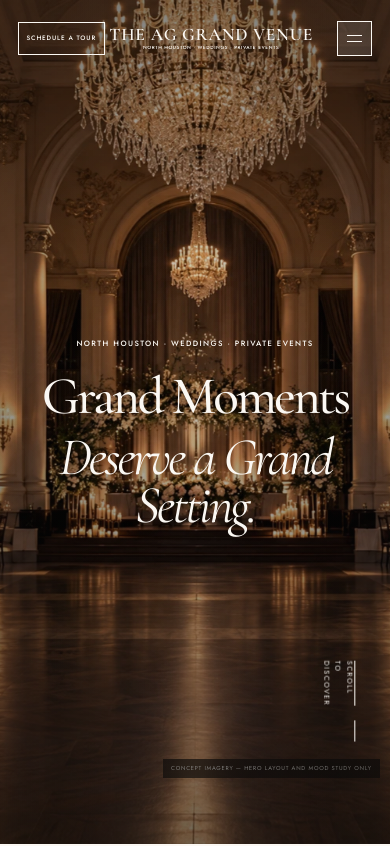
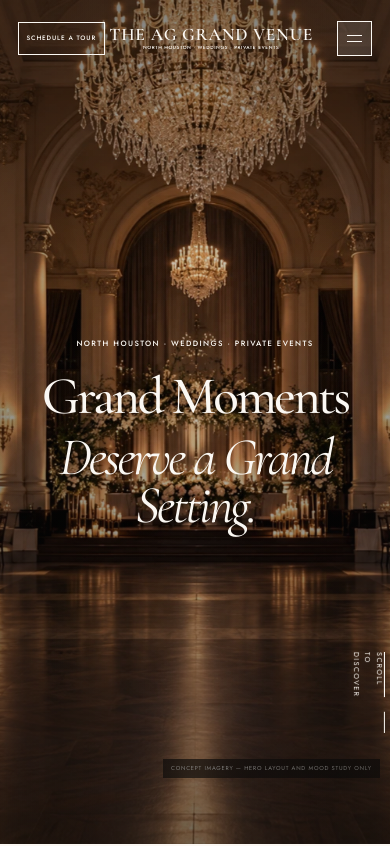
Before and after one commit to sarahcodesgit/thegrandvenuebyag-website, a React (Vite) app: page / in a window 390 px wide. Shown: the top 846 px of the page. Built offline with nearby package versions, Linux system fonts and the light colour scheme.

Commit message:
Move homepage scroll cue to hero bottom edge

```diff
--- a/src/styles/site.css
+++ b/src/styles/site.css
@@ -122,7 +122,7 @@ em { font-weight: 400; }
 .hero-bottom { display: flex; gap: 2rem; align-items: flex-end; justify-content: space-between; padding-top: 1.55rem; border-top: 1px solid var(--line-light); }
 .hero-bottom p { max-width: 400px; margin: 0; font-size: .9rem; line-height: 1.6; }
 .hero-actions { display: flex; gap: 2rem; align-items: center; }
-.hero-scroll { position: absolute; right: 2.2rem; bottom: .65rem; z-index: 3; display: flex; gap: .7rem; align-items: center; margin: 0; font-size: .56rem; letter-spacing: .2em; text-transform: uppercase; transform: rotate(90deg); transform-origin: right center; }
+.hero-scroll { position: absolute; right: 1rem; bottom: .1rem; z-index: 3; display: flex; gap: .7rem; align-items: center; margin: 0; font-size: .56rem; letter-spacing: .2em; text-transform: uppercase; transform: rotate(90deg); transform-origin: right center; }
 .hero-scroll span { display: block; width: 45px; height: 1px; background: currentColor; }
 
 .eyebrow, .footer-label { margin: 0 0 1.15rem; color: var(--copper); font-size: .62rem; font-weight: 500; letter-spacing: .2em; text-transform: uppercase; }
@@ -363,7 +363,7 @@ em { font-weight: 400; }
   .hero-center { min-height: 100svh; padding: 7rem 0 4.8rem; }
   .hero-eyebrow { margin-bottom: 1.2rem; font-size: .48rem; letter-spacing: .18em; }
   .hero-title-centered { font-size: clamp(3.1rem, 13.6vw, 5.15rem); line-height: .92; }
-  .hero-scroll { bottom: 1.45rem; font-size: .45rem; }
+  .hero-scroll { right: .35rem; bottom: .15rem; font-size: .45rem; }
   .hero-scroll i { width: 28px; }
   .hero-concept-image figcaption { right: .65rem; bottom: 4.1rem; font-size: .36rem; }
   .display-hero { font-size: clamp(4.1rem, 18vw, 6rem); }
```
